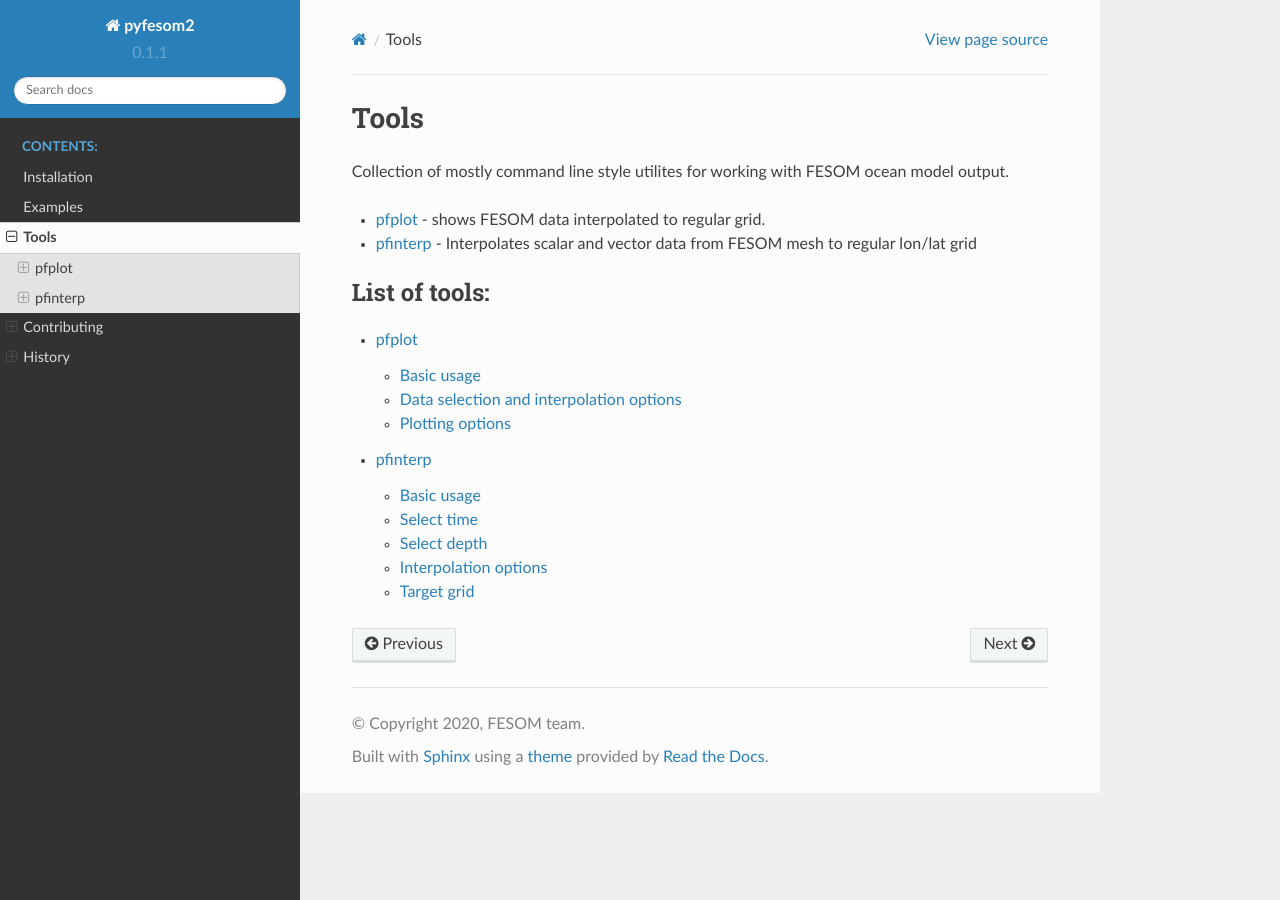
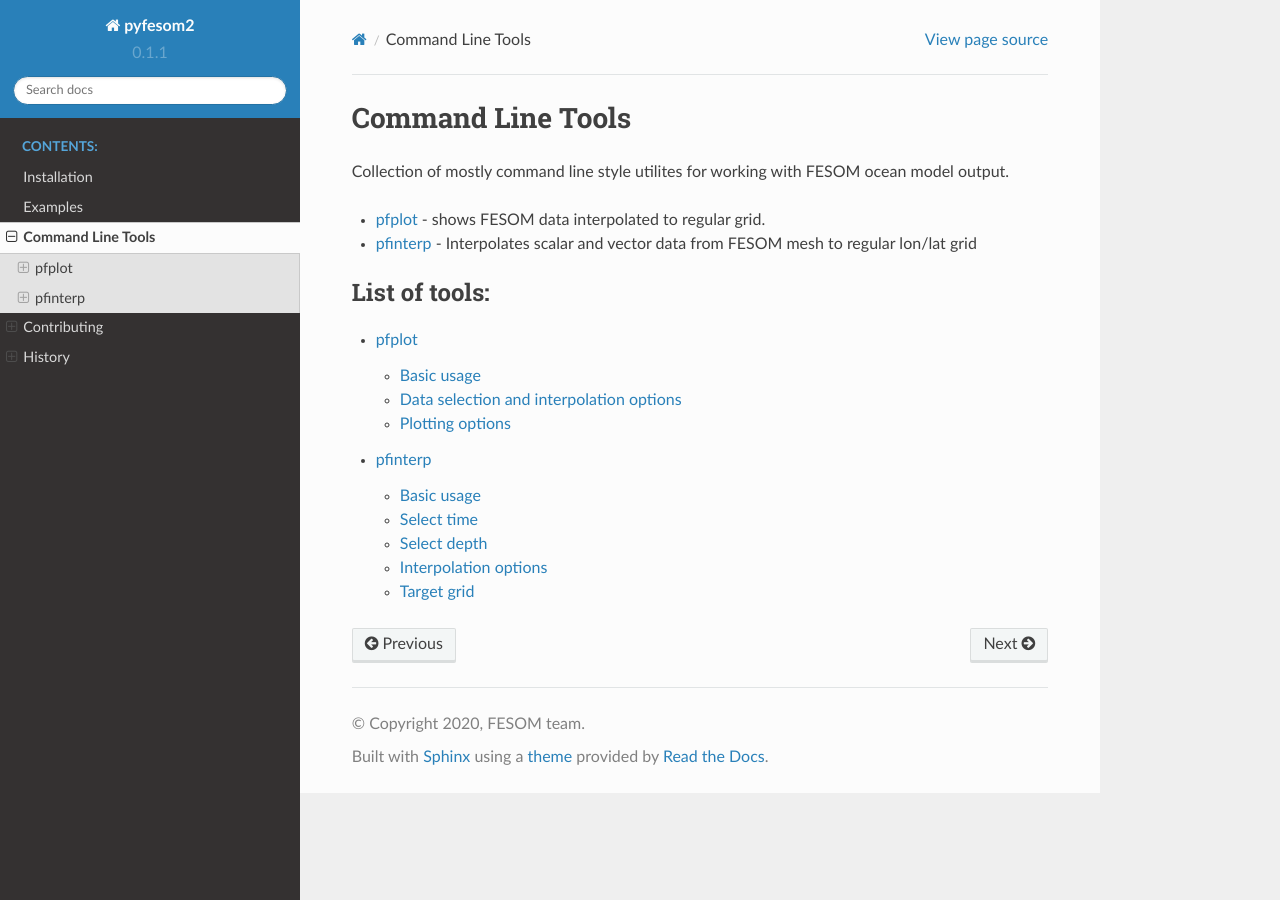
Before and after one commit to FESOM/pyfesom2, a Sphinx documentation site: the page built from docs/tools.rst, in a window 1280 px wide. Built offline with Sphinx 7.4.7 and the Read the Docs theme 2.0.0, drawn with Linux system fonts in a browser that asks for light colours; pages that are not in the unit, such as notebooks, are missing from menus.

Commit message:
Changes to notebook examples for consistent headers for TOC and rename tools to command line tools

```diff
--- a/docs/conf.py
+++ b/docs/conf.py
@@ -1,7 +1,6 @@
 #!/usr/bin/env python3
 
 import os
-
 import shutil
 
 if not os.path.exists("notebooks"):
--- a/docs/examples.rst
+++ b/docs/examples.rst
@@ -3,7 +3,7 @@ Examples
 ========
 
 .. toctree::
-   :maxdepth: 1
+   :maxdepth: 0
    :glob:
    :caption: Examples:
 
--- a/docs/tools.rst
+++ b/docs/tools.rst
@@ -1,7 +1,7 @@
 .. _tools:
 
-Tools
-=====
+Command Line Tools
+==================
 Collection of mostly command line style utilites for working with FESOM ocean model output.
 
 * :ref:`pfplot <pfplot>` - shows FESOM data interpolated to regular grid.
```
Also changed, not shown: 5 other files.
